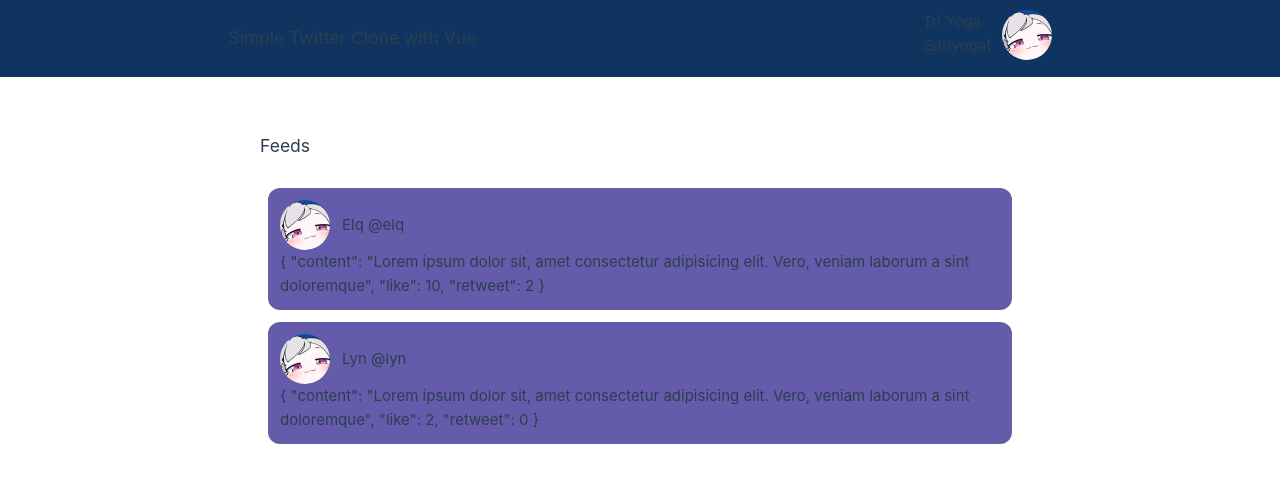
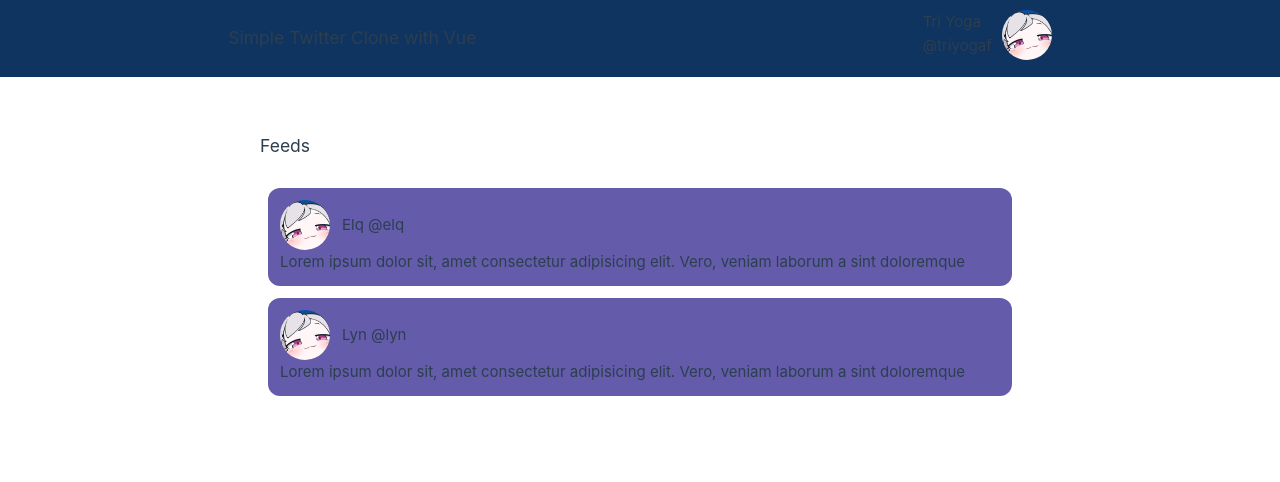
Before and after one commit to TriYogaF/twitter-clone-vue, a Vue app: page / in a window 1280 px wide. Shown: the top 482 px of the page. Built offline with nearby package versions, Linux system fonts and the light colour scheme.

Commit message:
change property tweet to Object

```diff
--- a/src/components/TweetCard.vue
+++ b/src/components/TweetCard.vue
@@ -5,7 +5,7 @@
         <Avatar />
         <p class="name">{{ this.user.fullname }} {{ this.user.username }}</p>
       </div>
-      <p>{{ this.tweet }}</p>
+      <p>{{ this.tweet.content }}</p>
     </div>
     <div class="reply"></div>
   </div>
@@ -20,7 +20,7 @@ export default {
   props: {
     id: Number,
     user: Object,
-    tweet: String,
+    tweet: Object,
   },
   components: { Avatar },
 };
```
